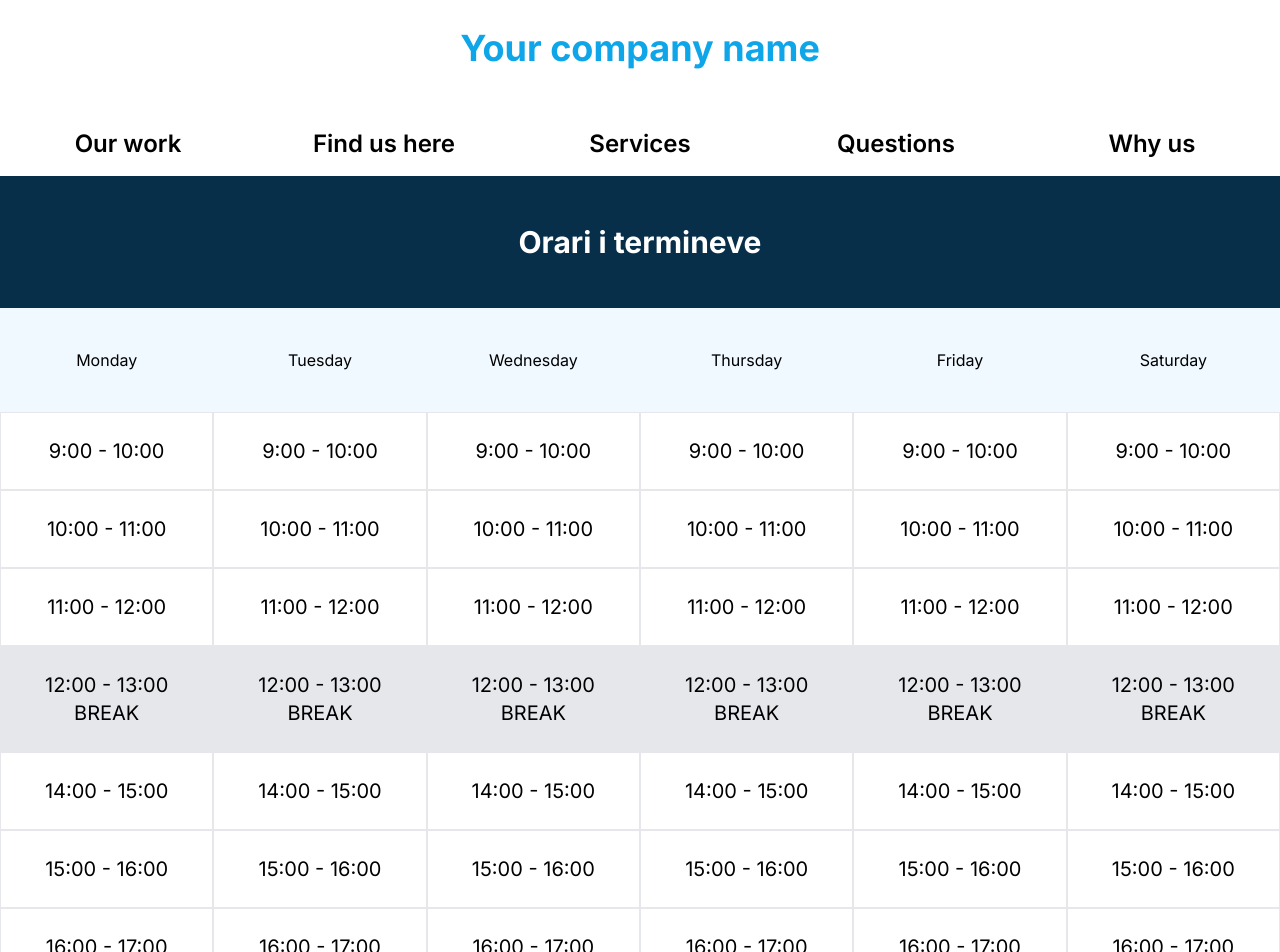
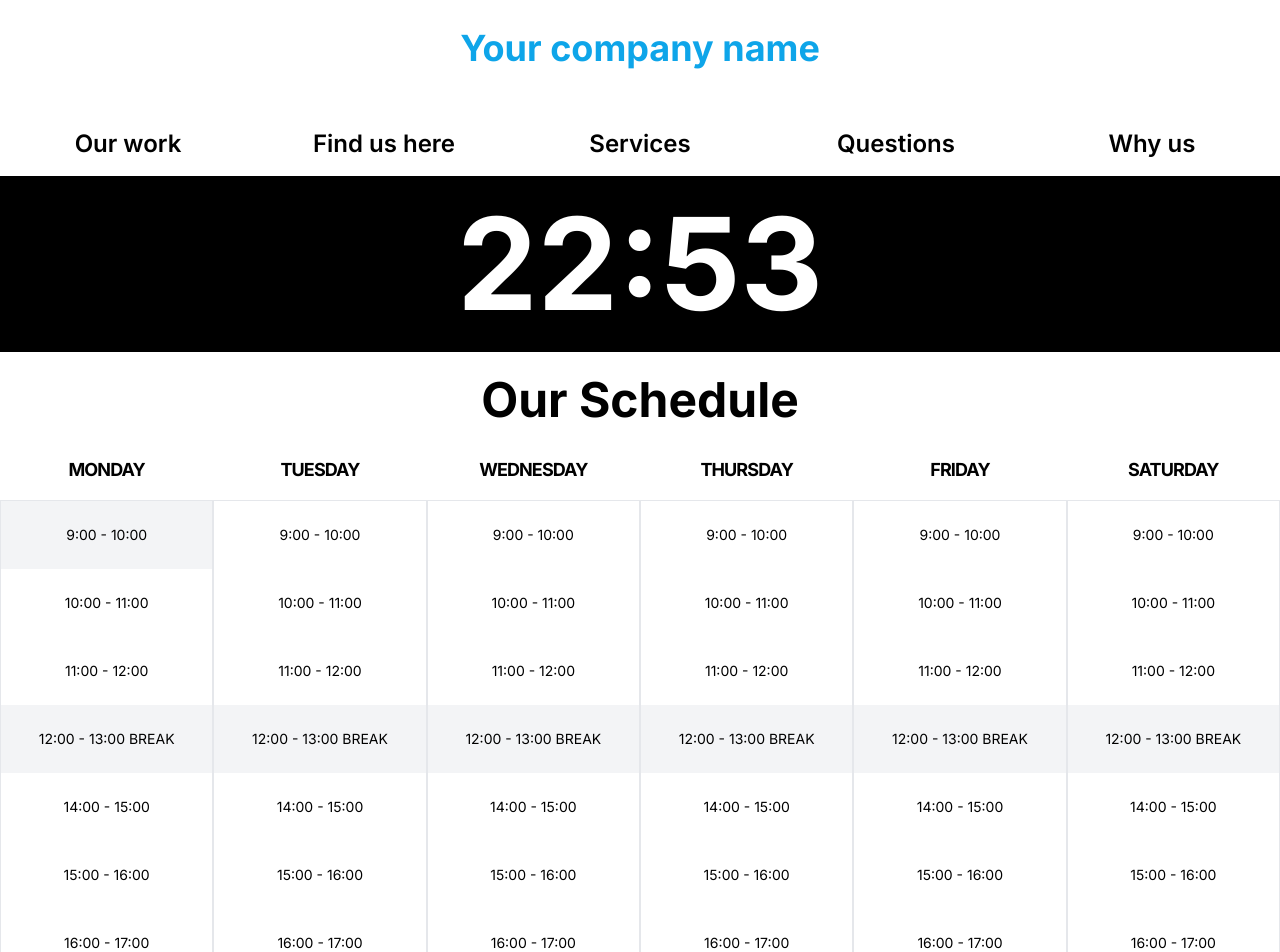
Before and after one commit to armql/Correla, a React (Vite) app in the folder front/: page /home in a window 1280 px wide. Shown: the top 952 px of the page. Built offline with nearby package versions, Linux system fonts and the light colour scheme.

Commit message:
functional date display

```diff
--- a/front/src/views/Home.jsx
+++ b/front/src/views/Home.jsx
@@ -1,93 +1,136 @@
-import React, { useState } from 'react';
+import React, { useEffect, useState } from 'react';
+import { DateTime } from 'luxon';
 
 export default function Home() {
-    const [schedule, setSchedule] = useState({
-        Monday: true,
-        Tuesday: true,
-        Wednesday: true,
-        Thursday: true,
-        Friday: true,
-        Saturday: true,
-    });
+    const initialSchedule = {
+        Monday: {
+            '9:00 - 10:00': true,
+            '10:00 - 11:00': false,
+            '11:00 - 12:00': false,
+            '12:00 - 13:00 BREAK': true,
+            '14:00 - 15:00': false,
+            '15:00 - 16:00': false,
+            '16:00 - 17:00': false,
+        },
+        Tuesday: {
+            '9:00 - 10:00': false,
+            '10:00 - 11:00': false,
+            '11:00 - 12:00': false,
+            '12:00 - 13:00 BREAK': true,
+            '14:00 - 15:00': false,
+            '15:00 - 16:00': false,
+            '16:00 - 17:00': false,
+        },
+        Wednesday: {
+            '9:00 - 10:00': false,
+            '10:00 - 11:00': false,
+            '11:00 - 12:00': false,
+            '12:00 - 13:00 BREAK': true,
+            '14:00 - 15:00': false,
+            '15:00 - 16:00': false,
+            '16:00 - 17:00': false,
+        },
+        Thursday: {
+            '9:00 - 10:00': false,
+            '10:00 - 11:00': false,
+            '11:00 - 12:00': false,
+            '12:00 - 13:00 BREAK': true,
+            '14:00 - 15:00': false,
+            '15:00 - 16:00': false,
+            '16:00 - 17:00': false,
+        },
+        Friday: {
+            '9:00 - 10:00': false,
+            '10:00 - 11:00': false,
+            '11:00 - 12:00': false,
+            '12:00 - 13:00 BREAK': true,
+            '14:00 - 15:00': false,
+            '15:00 - 16:00': false,
+            '16:00 - 17:00': false,
+        },
+        Saturday: {
+            '9:00 - 10:00': false,
+            '10:00 - 11:00': false,
+            '11:00 - 12:00': false,
+            '12:00 - 13:00 BREAK': true,
+            '14:00 - 15:00': false,
+            '15:00 - 16:00': false,
+            '16:00 - 17:00': false,
+        },
+    };
+    const [currentTime, setCurrentTime] = useState(DateTime.now());
+    const [schedule, setSchedule] = useState(initialSchedule);
 
-    const toggleScheduler = (day) => {
+    const toggleReservation = (day, time) => {
         setSchedule((prevSchedule) => ({
             ...prevSchedule,
-            [day]: !prevSchedule[day],
+            [day]: {
+                ...prevSchedule[day],
+                [time]: !prevSchedule[day][time],
+            },
         }));
     };
 
+    const isReserved = (day, time) => schedule[day][time];
+
     const renderScheduler = (day) => {
-        if (schedule[day]) {
         return (
-                <div
-                    className='border'
+            <div className='border'>
+                <div className='text-xl grid-cols-1'>
+                    {Object.keys(schedule[day]).map((time) => (
+                        <button
+                            key={time}
+                            type='button'
+                            className={`w-full hover:bg-gray-200 transition text-sm p-6 ${isReserved(day, time) ? 'bg-gray-100' : ''}`}
+                            onClick={() => toggleReservation(day, time)}
                         >
-                    <div className='text-xl grid-cols-1'>
-                        <button type='button'
-                            className='w-full hover:bg-gray-50 transition p-6'>
-                            9:00 - 10:00
+                            {time}
                         </button>
-                        <button type='button'
-                            className='w-full hover:bg-gray-50 transition p-6 border-t-2'>
-                            10:00 - 11:00
-                        </button>
-                        <button type='button'
-                            className='w-full hover:bg-gray-50 transition p-6 border-t-2'>
-                            11:00 - 12:00
-                        </button>
-                        <button type='button'
-                            className='w-full hover:bg-red-200 bg-gray-200 transition p-6 border-t-2' disabled>
-                            12:00 - 13:00 BREAK
-                        </button>
-                        <button type='button'
-                            className='w-full hover:bg-gray-50 transition p-6 border-t-2'>
-                            14:00 - 15:00
-                        </button>
-                        <button type='button'
-                            className='w-full hover:bg-gray-50 transition p-6 border-t-2'>
-                            15:00 - 16:00
-                        </button>
-                        <button type='button'
-                            className='w-full hover:bg-gray-50 transition p-6 border-t-2'>
-                            16:00 - 17:00
-                        </button>
+                    ))}
                 </div>
             </div>
         );
-        } else {
-            return (
-                <div className=''>
-                    <div className='grid grid-cols-1 text-lg text-gray-500 h-full'>
-                        <button type='button' className='w-full transition p-6'>
-                            No schedules for {day}.
-                        </button>
-                    </div>
-                </div>
-            );
-        }
     };
+
+
+    const updateCurrentTime = () => {
+        const userTimeZone = 'Europe/Belgrade';
+        const currentTimeInTimeZone = DateTime.now().setZone(userTimeZone);
+        setCurrentTime(currentTimeInTimeZone);
+    };
+
+    useEffect(() => {
+        updateCurrentTime();
+    }, []);
+
 
     return (
         <div className='parent'>
-            <div className='bg-sky-950 text-white p-12 flex items-center justify-center font-bold text-3xl'>
-                Orari i termineve
+            <div className='bg-black text-white flex flex-col gap-4 items-center justify-center font-bold'>
+                <div className='text-9xl p-6 font-bold'>
+                    {currentTime.toFormat('HH:mm')}
+                </div>
+            </div>
+            <div className='flex items-center flex-col justify-center bg-white'>
+                <div className='text-5xl mt-2 p-4 font-bold'>
+                    Our Schedule
                 </div>
                 <div className='grid bg-white grid-cols-3 lg:grid-cols-6 items-center justify-center text-center'>
                     {Object.keys(schedule).map((day) => (
                         <button
                             key={day}
-                        onClick={() => toggleScheduler(day)}
                             type='button'
-                        className={`p-10 bg-sky-50 hover:bg-sky-100 ${schedule[day] ? 'active:bg-sky-200' : ''
-                            }`}
+                            className={`px-10 py-4 bg-white cursor-default uppercase text-lg text-black tracking-tighter font-bold ${isReserved(day, '9:00 - 10:00') ? '' : ''}`}
                         >
                             {day}
                         </button>
                     ))}
                     {Object.keys(schedule).map((day) => (
-                    <div key={day} className='h-screen'>{renderScheduler(day)}</div>
+                        <div key={day} className='h-screen'>
+                            {renderScheduler(day)}
+                        </div>
                     ))}
+                </div>
             </div>
         </div>
     );
```
Lines whose indentation alone changed are shown as unchanged.
